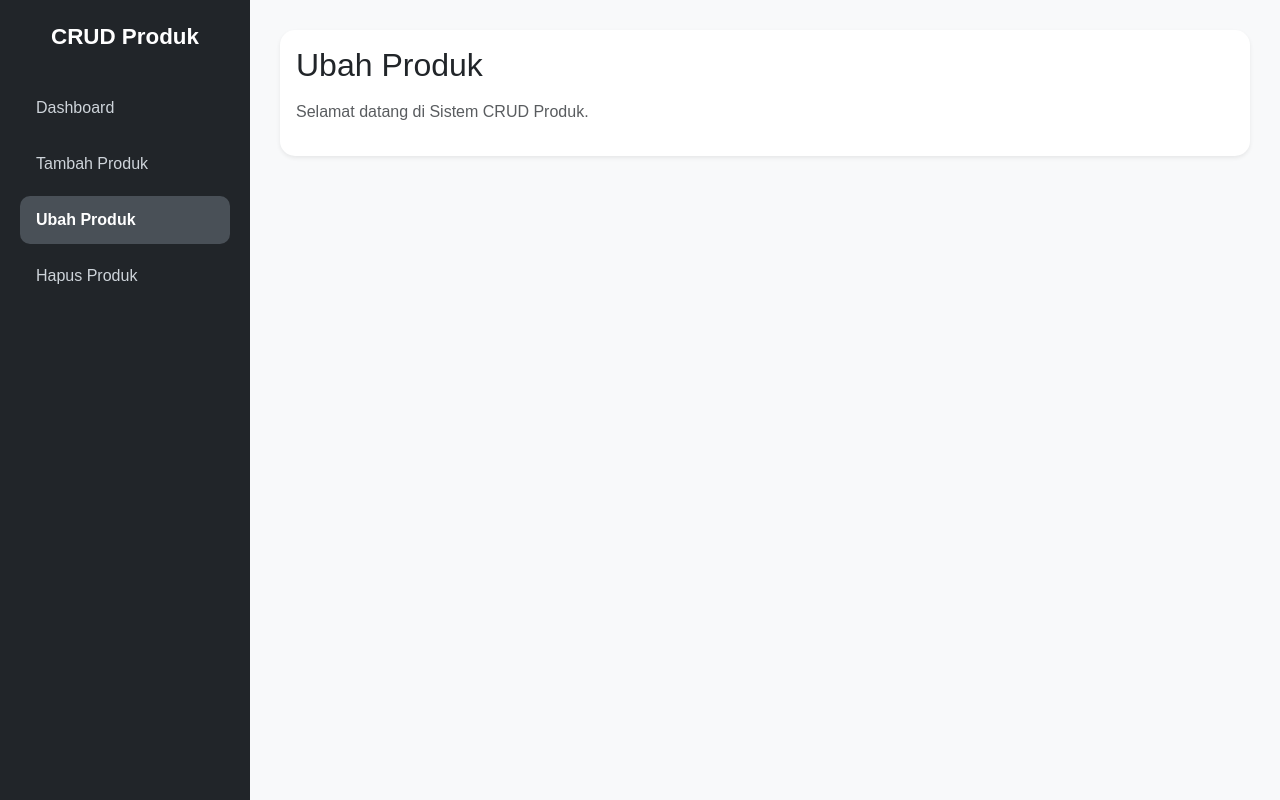
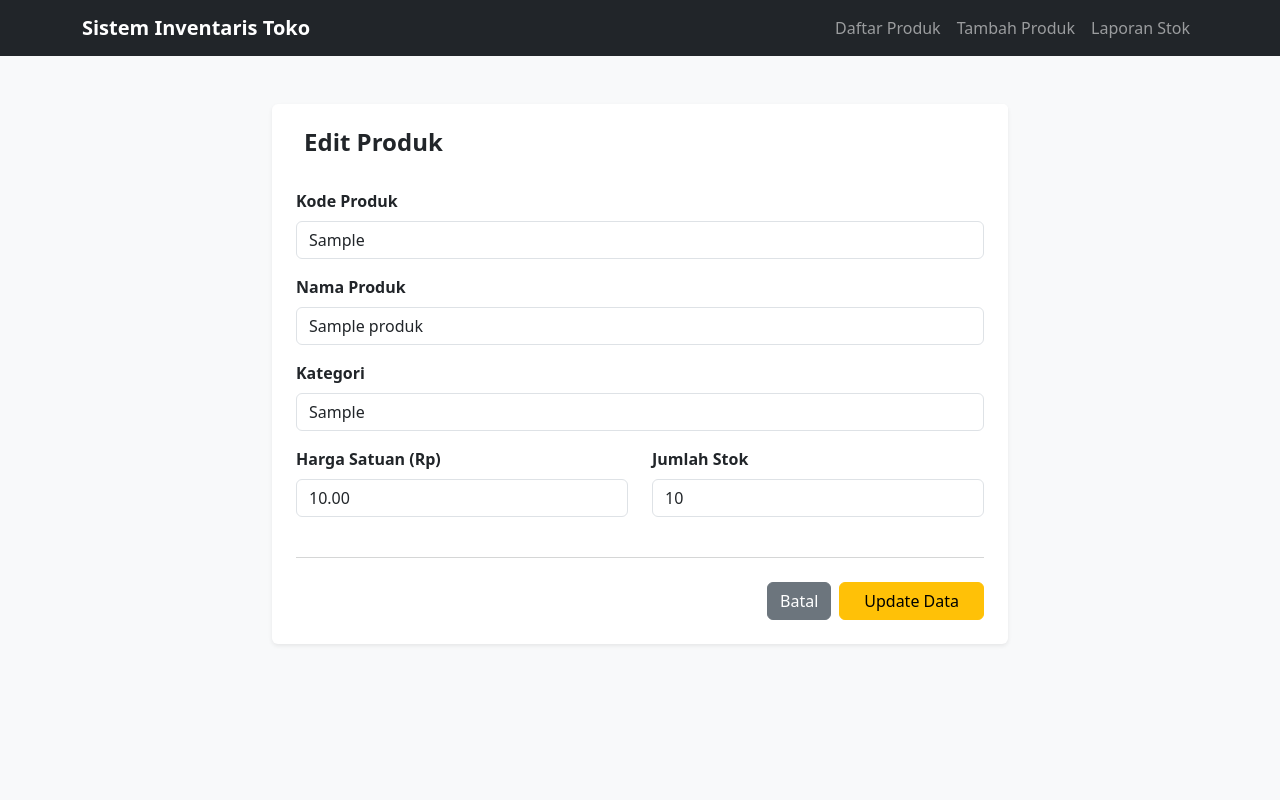
Before and after one commit to Allenn1132/CRUD-Praktikum, a PHP site: page /update.php?id=1 in a window 1280 px wide. Run offline with PHP 8.4, Linux system fonts and the light colour scheme; tables that the repository leaves empty hold one stand-in row (values such as "Sample post").

Commit message:
yang ada updatenya

```diff
--- a/index.php
+++ b/index.php
@@ -80,7 +80,7 @@ include 'connection.php';
                             <?= $data['stok']; ?>
                         </td>
                         <td class="text-center">
-                            <a href="edit.php?id=<?= $data['id_produk']; ?>"
+                            <a href="update.php?id=<?= $data['id_produk']; ?>"
                                class="btn btn-warning btn-sm">
                                 Edit
                             </a>
--- a/update.php
+++ b/update.php
@@ -1,47 +1,142 @@
+<?php
+session_start();
+include 'connection.php';
+
+// Ambil ID produk dari URL
+$id = $_GET['id'] ?? null;
+
+if (!$id) {
+    header("Location: index.php");
+    exit;
+}
+
+// Ambil data produk yang akan diedit
+$stmt = $conn->prepare("SELECT * FROM produk WHERE id_produk = ?");
+$stmt->bind_param("i", $id);
+$stmt->execute();
+$result = $stmt->get_result();
+$produk = $result->fetch_assoc();
+
+if (!$produk) {
+    header("Location: index.php");
+    exit;
+}
+
+// Proses update saat tombol simpan ditekan
+if (isset($_POST['simpan'])) {
+    $kode     = $_POST['kode'];
+    $nama     = $_POST['nama'];
+    $kategori = $_POST['kategori'];
+    $harga    = $_POST['harga'];
+    $stok     = $_POST['stok'];
+
+    $stmt = $conn->prepare("UPDATE produk SET kode = ?, nama = ?, kategori = ?, harga = ?, stok = ? WHERE id_produk = ?");
+    $stmt->bind_param("sssiii", $kode, $nama, $kategori, $harga, $stok, $id);
+
+    if ($stmt->execute()) {
+        header("Location: index.php");
+        exit;
+    } else {
+        $error = "Gagal memperbarui data!";
+    }
+}
+?>
+
 <!DOCTYPE html>
 <html lang="id">
 <head>
     <meta charset="UTF-8">
     <meta name="viewport" content="width=device-width, initial-scale=1.0">
-    <title>CRUD Produk</title>
-    <link href="https://cdn.jsdelivr.net/npm/bootstrap@5.3.7/dist/css/bootstrap.min.css" rel="stylesheet">
-    <style>
-        * { margin: 0; padding: 0; box-sizing: border-box; }
-        body { background-color: #f8f9fa; font-family: Arial, sans-serif; }
-        .wrapper { display: flex; min-height: 100vh; }
-        .sidebar { width: 250px; background: #212529; padding: 20px; }
-        .sidebar .logo { color: white; font-size: 1.4rem; font-weight: bold; margin-bottom: 30px; text-align: center; }
-        .sidebar a { color: #ced4da; text-decoration: none; display: block; padding: 12px 16px; margin-bottom: 8px; border-radius: 10px; transition: 0.2s; }
-        .sidebar a:hover { background-color: #343a40; color: white; }
-        .sidebar a.active { background-color: #495057; color: white; font-weight: 600; }
-        .content { flex: 1; padding: 30px; }
-        .card { border: none; border-radius: 15px; }
-    </style>
+    <title>Edit Produk - Sistem Inventaris Toko</title>
+    <link href="https://cdn.jsdelivr.net/npm/bootstrap@5.3.0/dist/css/bootstrap.min.css" rel="stylesheet">
 </head>
-<body>
-<div class="wrapper">
-    <div class="sidebar">
-        <div class="logo">CRUD Produk</div>
-        <a href="index.php">Dashboard</a>
-        <a href="create.php">Tambah Produk</a>
-        <a href="update.php" class="active">Ubah Produk</a>
-        <a href="delete.php">Hapus Produk</a>
+
+<body class="bg-light">
+
+<nav class="navbar navbar-expand-lg navbar-dark bg-dark">
+    <div class="container">
+        <a class="navbar-brand fw-bold" href="index.php">Sistem Inventaris Toko</a>
+
+        <button class="navbar-toggler" type="button" data-bs-toggle="collapse" data-bs-target="#navbarNav" aria-controls="navbarNav" aria-expanded="false" aria-label="Toggle navigation">
+            <span class="navbar-toggler-icon"></span>
+        </button>
+
+        <div class="collapse navbar-collapse" id="navbarNav">
+            <ul class="navbar-nav ms-auto">
+                <li class="nav-item">
+                    <a class="nav-link" href="index.php">Daftar Produk</a>
+                </li>
+                <li class="nav-item">
+                    <a class="nav-link" href="create.php">Tambah Produk</a>
+                </li>
+                <li class="nav-item">
+                    <a class="nav-link" href="#">Laporan Stok</a>
+                </li>
+            </ul>
+        </div>
     </div>
-    <div class="content">
-    <div class="card shadow-sm">
-        <div class="card-body">
-            <h2 class="mb-3">Ubah Produk</h2>
-                <p class="text-muted">
-                    Selamat datang di Sistem CRUD Produk.
-                </p>
+</nav>
+
+<div class="container mt-5">
+    <div class="row justify-content-center">
+        <div class="col-md-8">
+            <div class="card shadow-sm border-0">
+                <div class="card-header bg-white pb-0 pt-4 border-0 ms-3">
+                    <h4 class="fw-bold">Edit Produk</h4>
+                </div>
+                <div class="card-body p-4">
+
+                    <?php if (isset($error)): ?>
+                        <div class="alert alert-danger"><?= $error; ?></div>
+                    <?php endif; ?>
+
+                    <form method="POST" action="">
+                        <div class="mb-3">
+                            <label class="form-label fw-semibold">Kode Produk</label>
+                            <input type="text" name="kode" class="form-control"
+                                   value="<?= htmlspecialchars($produk['kode']) ?>" required>
+                        </div>
+
+                        <div class="mb-3">
+                            <label class="form-label fw-semibold">Nama Produk</label>
+                            <input type="text" name="nama" class="form-control"
+                                   value="<?= htmlspecialchars($produk['nama']) ?>" required>
+                        </div>
+
+                        <div class="mb-3">
+                            <label class="form-label fw-semibold">Kategori</label>
+                            <input type="text" name="kategori" class="form-control"
+                                   value="<?= htmlspecialchars($produk['kategori']) ?>" required>
+                        </div>
+
+                        <div class="row">
+                            <div class="col-md-6 mb-3">
+                                <label class="form-label fw-semibold">Harga Satuan (Rp)</label>
+                                <input type="number" name="harga" class="form-control"
+                                       value="<?= htmlspecialchars($produk['harga']) ?>" required>
+                            </div>
+
+                            <div class="col-md-6 mb-3">
+                                <label class="form-label fw-semibold">Jumlah Stok</label>
+                                <input type="number" name="stok" class="form-control"
+                                       value="<?= htmlspecialchars($produk['stok']) ?>" required>
+                            </div>
+                        </div>
+
+                        <hr class="mt-4 mb-4 text-muted">
+
+                        <div class="d-flex justify-content-end gap-2">
+                            <a href="index.php" class="btn btn-secondary">Batal</a>
+                            <button type="submit" name="simpan" class="btn btn-warning px-4">Update Data</button>
+                        </div>
+                    </form>
+
+                </div>
             </div>
         </div>
     </div>
+</div>
 
-    <?php
-    //code php taro disini
-    ?>
-
-<script src="https://cdn.jsdelivr.net/npm/bootstrap@5.3.7/dist/js/bootstrap.bundle.min.js"></script>
+<script src="https://cdn.jsdelivr.net/npm/bootstrap@5.3.0/dist/js/bootstrap.bundle.min.js"></script>
 </body>
 </html>
```
